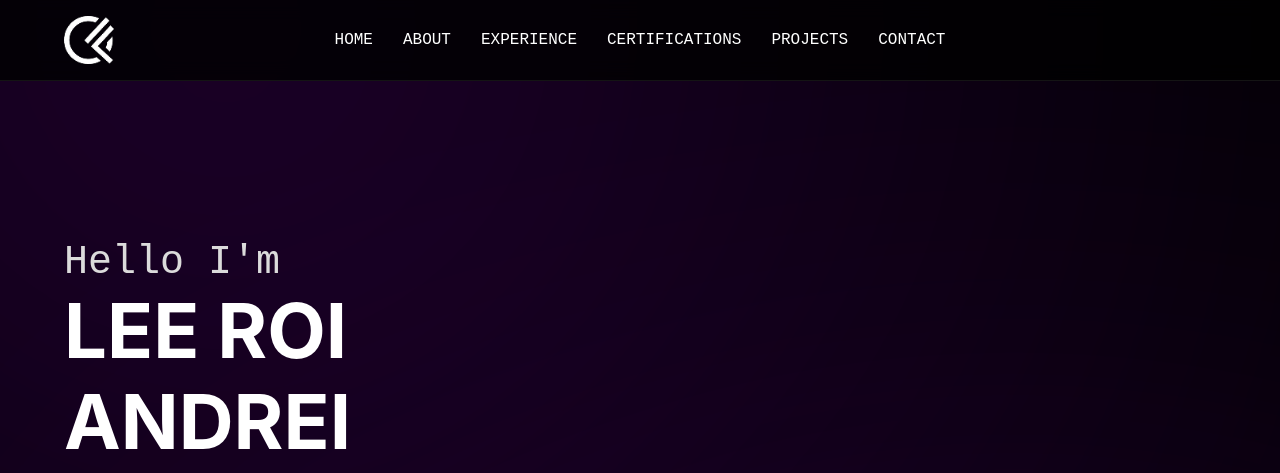
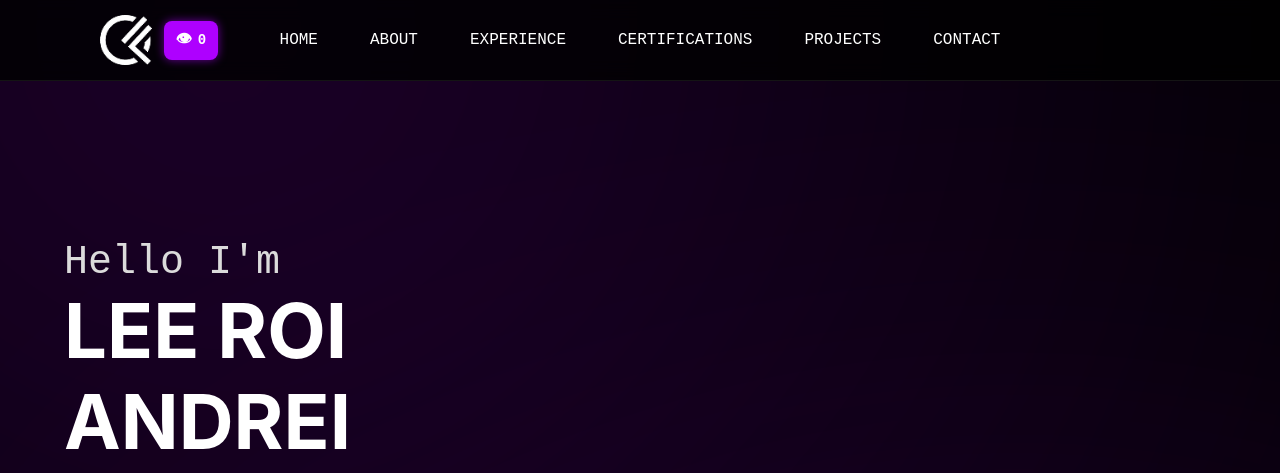
Before and after one commit to Leewoii/Leewoii, a plain HTML site: page index.html in a window 1280 px wide. Shown: the top 473 px of the page. Drawn offline with Linux system fonts and the light colour scheme; no server answers; a web font is replaced by a local one.

Commit message:
added view count

```diff
--- a/index.html
+++ b/index.html
@@ -34,16 +34,26 @@
                 <div class="glow-blob glow-blob--8">
                 </div>
             </div>
-            <nav class="main-nav" role="navigation" aria-label="Main navigation">
-                <div class="nav-background" aria-hidden="true">
+            <nav class="main-nav">
+                <div class="nav-background">
                 </div>
-                <a href="#home" class="nav-link">HOME</a>
-                <a href="#about" class="nav-link">ABOUT</a>
-                <a href="#experience" class="nav-link">EXPERIENCE</a>
-                <a href="#certifications" class="nav-link">CERTIFICATIONS</a>
-                <a href="#projects" class="nav-link">PROJECTS</a>
-                <a href="#contact" class="nav-link">CONTACT</a>
-                <img class="logo-image" src="img/cf-logo.png" alt="Portfolio Logo" />
+                <!-- LEFT FIXED -->
+                <div class="nav-left">
+                    <img src="img/cf-logo.png" class="logo-image" alt="Logo">
+                    <div class="visit-counter">
+                        <span class="visit-eye">👁</span>
+                        <span id="visit-count">0</span>
+                    </div>
+                </div>
+                <!-- CENTER -->
+                <div class="nav-center">
+                    <a class="nav-link" href="#home">HOME</a>
+                    <a class="nav-link" href="#about">ABOUT</a>
+                    <a class="nav-link" href="#experience">EXPERIENCE</a>
+                    <a class="nav-link" href="#certifications">CERTIFICATIONS</a>
+                    <a class="nav-link" href="#projects">PROJECTS</a>
+                    <a class="nav-link" href="#contact">CONTACT</a>
+                </div>
             </nav>
             <main id="main-content">
                 <section class="section home-section" id="home">
@@ -625,5 +635,29 @@
                 renderCyberSkills();
             });
         </script>
+        <span id="visit-count">Loading...</span>
+        page views
+        <script>
+            const base =
+              "https://api.counterapi.dev/v2/lee-roi-andrei-cayetanos-team-2106/total-portfolio-view";
+
+            if (!sessionStorage.getItem("counted")) {
+              sessionStorage.setItem("counted", "true");
+
+              fetch(base + "/up")
+                .then(r => r.json())
+                .then(j => {
+                  document.getElementById("visit-count").innerText =
+                    j.data.up_count;
+                });
+            } else {
+              fetch(base)
+                .then(r => r.json())
+                .then(j => {
+                  document.getElementById("visit-count").innerText =
+                    j.data.up_count;
+                });
+            }
+        </script>
     </body>
 </html>
--- a/style.css
+++ b/style.css
@@ -77,6 +77,29 @@ a {
  /* The main content area must have a z-index to stack above the glows */
     position: relative;
     z-index: 2; /* Set Main Content to z-index: 2 */
+}
+
+ /* Logo */
+.logo-image {
+    height: 42px;
+}
+
+ /* Visit counter */
+.visit-counter {
+    display: flex;
+    align-items: center;
+    gap: 6px;
+    padding: 6px 12px;
+    background: var(--color-primary-accent);
+    color: #fff;
+    font-size: 14px;
+    font-weight: 700;
+    border-radius: 8px;
+    box-shadow: 0 0 10px rgba(174, 0, 255, 0.6);
+}
+
+.visit-eye {
+    font-size: 16px;
 }
 
  /* --- Background Glow Effects --- */
@@ -199,12 +222,35 @@ a {
     position: fixed;
     top: 0;
     left: 0;
-    width: 100%; /* Keep Nav Bar highest so it floats over everything */
+    width: 100%;
+    height: 80px;
     z-index: 100;
     display: flex;
+    align-items: center;
     justify-content: center;
+}
+
+ /* LOCK LOGO TO LEFT */
+.nav-left {
+    position: absolute;
+    left: 100px; /* ← corner offset */
+    top: 50%;
+    transform: translateY(-50%);
+    display: flex;
     align-items: center;
-    height: 80px;
+    gap: 12px;
+}
+
+ /* CENTER LINKS */
+.nav-center {
+    display: flex;
+    gap: 22px;
+}
+
+ /* LOGO */
+.logo-image {
+    height: 50px;
+    width: auto;
 }
 
 .nav-background {
@@ -228,16 +274,6 @@ a {
 
 .nav-link:hover {
     color: var(--color-primary-accent);
-}
-
-.logo-image {
-    position: absolute;
-    left: 5vw;
-    top: 50%;
-    transform: translateY(-50%);
-    width: 50px;
-    height: 50px;
-    object-fit: contain;
 }
 
  /* --- Home Section --- */
@@ -605,6 +641,7 @@ iframe[src^="https://tryhackme.com/api/v2/badges"] {
     width: 90%;
     height: auto;
     object-fit: cover;
+    align-items: center;
     border-radius: 12px;
 }
 
```
